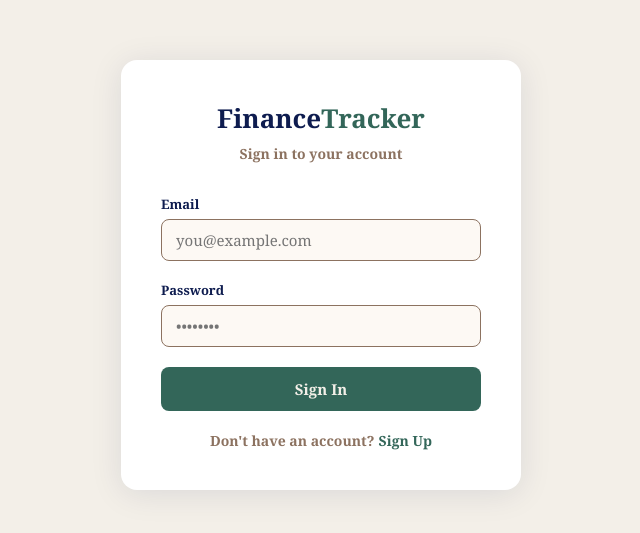
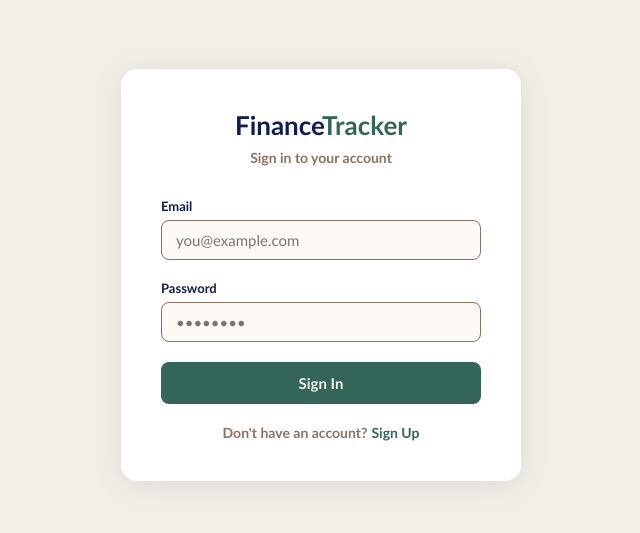
Before and after one commit to MdMinhazChowdhury/Team-5-Spring-2026, a React (Vite) app in the folder frontend/: page /login in a window 1280 px wide. Shown: the part 125-658 px from the top of the page, without its empty margins (319-959 px from the left). Built offline with nearby package versions, Linux system fonts and the light colour scheme.

Commit message:
Switch to Optima sans-serif font family

```diff
--- a/frontend/src/index.css
+++ b/frontend/src/index.css
@@ -5,7 +5,7 @@
 }
 
 body {
-  font-family: 'Didot', 'GFS Didot', 'Bodoni MT', 'Bodoni 72', Georgia, serif;
+  font-family: 'Optima', 'Gill Sans', 'Segoe UI', Tahoma, sans-serif;
   background: #f3efe8;
   color: #0e1c4f;
   -webkit-font-smoothing: antialiased;
```
